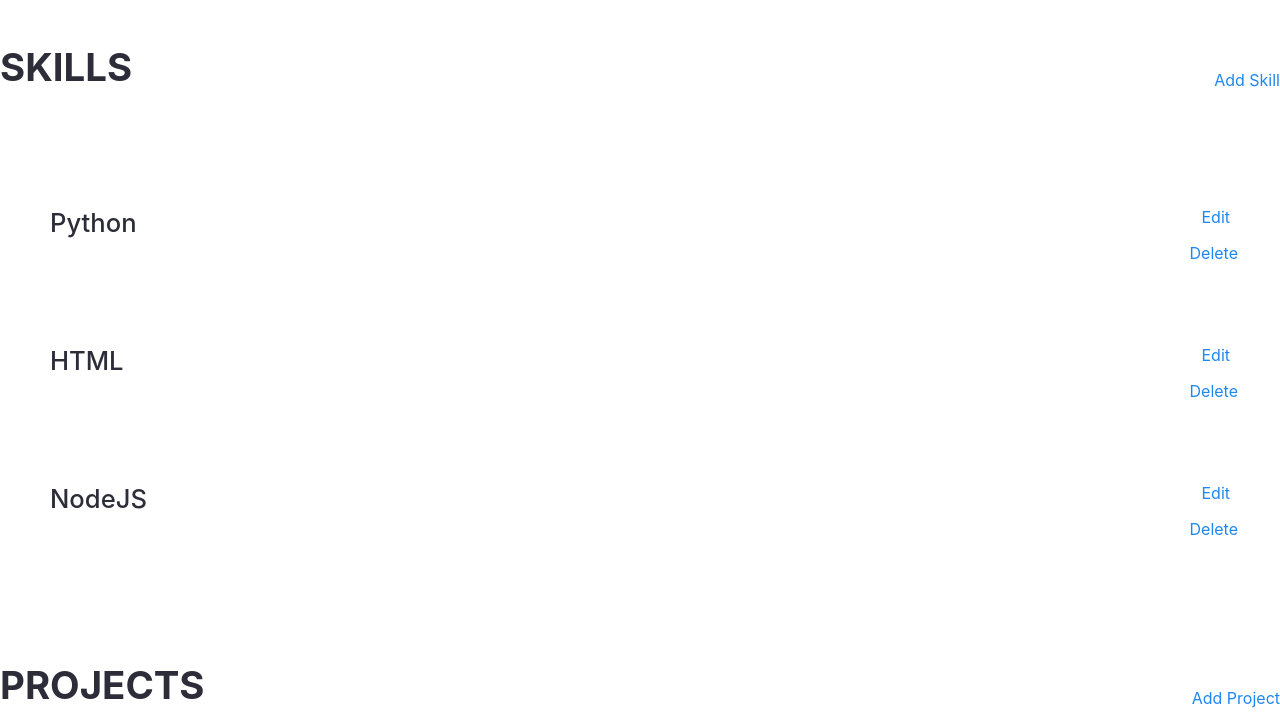
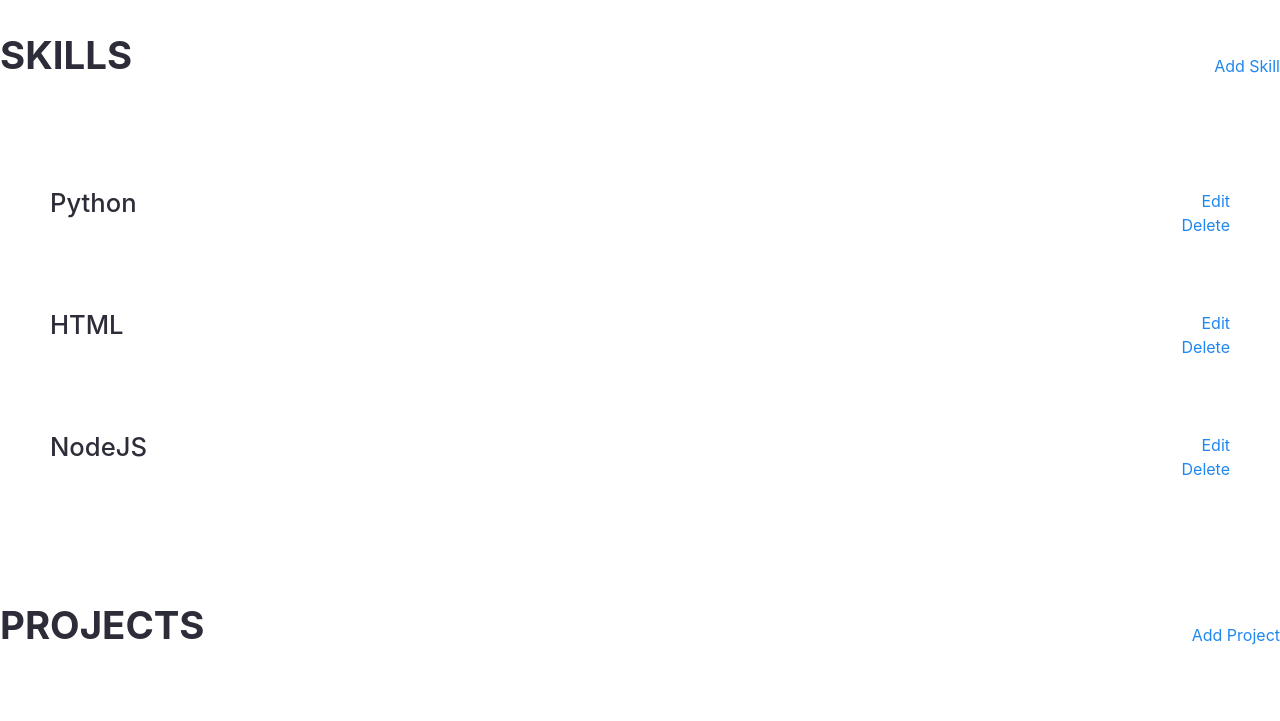
Before and after one commit to sinisa-73696e697361/django_blog, a Django app: page /account/ in a window 1280 px wide. Shown: the part 1781-2502 px from the top of the page. Run offline with Django 4.2, Linux system fonts and the light colour scheme; a user stored in the database is signed in; data comes from the database, SQL or seed files in the repository; some libraries are stand-ins or nearby versions.

Commit message:
users app

```diff
--- a/django_blog_project/projects/views.py
+++ b/django_blog_project/projects/views.py
@@ -56,4 +56,4 @@ def deleteProject(request, pk):
         return redirect('account')
 
     context = {'object': project}
-    return render(request, 'projects/delete_template.html', context)
+    return render(request, 'delete_template.html', context)
--- a/django_blog_project/users/templates/users/account.html
+++ b/django_blog_project/users/templates/users/account.html
@@ -8,7 +8,7 @@
         <div class="column column--1of3">
           <div class="card text-center">
             <div class="card__body dev">
-              <a class="tag tag--pill tag--main settings__btn" href="{% url 'edit-account' %}"><i class="im im-edit"></i> Edit</a>
+              <a class="tag tag--pill tag--main settings__btn" href="{% url 'edit-account' %}">Edit</a>
               <img class="avatar avatar--xl dev__avatar" src="{{ profile.profile_image.url }}" />
               <h2 class="dev__name">{{profile.name}}</h2>
               <p class="dev__title">{{profile.short_intro}}</p>
@@ -50,7 +50,7 @@
           </div>
           <div class="settings">
             <h3 class="settings__title">Skills</h3>
-            <a class="tag tag--pill tag--sub settings__btn tag--lg" href="{% url 'create-skill' %}"><i class="im im-plus"></i> Add Skill</a>
+            <a class="tag tag--pill tag--sub settings__btn tag--lg" href="{% url 'create-skill' %}">Add Skill</a>
           </div>
 
           <table class="settings__table">
@@ -63,9 +63,8 @@
                 </p>
               </td>
               <td class="settings__tableActions">
-                <a class="tag tag--pill tag--main settings__btn" href="{% url 'update-skill' skill.id %}"><i class="im im-edit"></i> Edit</a>
-                <a class="tag tag--pill tag--main settings__btn" href="{% url 'delete-skill' skill.id %}"><i class="im im-x-mark-circle-o"></i>
-                  Delete</a>
+                <a class="tag tag--pill tag--main settings__btn" href="{% url 'update-skill' skill.id %}"> Edit</a>
+                <a class="tag tag--pill tag--main settings__btn" href="{% url 'delete-skill' skill.id %}">Delete</a>
               </td>
             </tr>
             {% endfor %}
@@ -73,7 +72,7 @@
 
           <div class="settings">
             <h3 class="settings__title">Projects</h3>
-            <a class="tag tag--pill tag--sub settings__btn tag--lg" href="{% url 'create_project' %}"><i class="im im-plus"></i> Add Project</a>
+            <a class="tag tag--pill tag--sub settings__btn tag--lg" href="{% url 'create_project' %}">Add Project</a>
           </div>
 
           <table class="settings__table">
```
